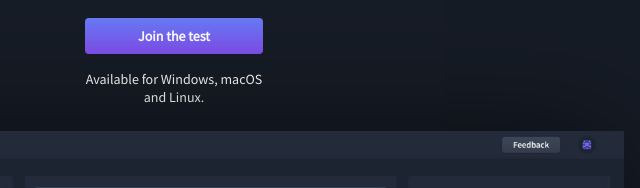
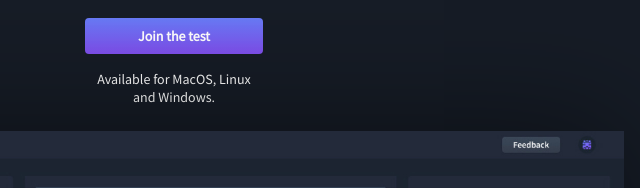
Before and after one commit to atomiclabs/hyperdex-site, a Gatsby site: page / in a window 1280 px wide. Shown: the part 390-578 px from the top of the page, 466-1106 px from the left. Built offline with nearby package versions, Linux system fonts and the light colour scheme; Gatsby itself is replaced by a stand-in of ours.

Commit message:
Modify "Available..." content for better flow

```diff
--- a/src/components/Header/index.js
+++ b/src/components/Header/index.js
@@ -11,7 +11,7 @@ export default () => <div className={styles.header}>
 	<p className={styles.title}><em>The</em> decentralized exchange for Atomic Swaps.</p>
 	<p className={styles.subTitle}>Desktop app for BarterDEX. Currently in private testing phase, official launch in July 2018.</p>
 	<Button text='Join the test' />
-	<p className={styles.text}>Available for Windows, macOS and Linux.</p>
+	<p className={styles.text}>Available for MacOS, Linux and Windows.</p>
 	<Chart />
 	<img src={headerAppImage} alt='stf' className={styles.headerAppImage}/>
 	<div className={styles.divider}></div>
--- a/src/components/Main/index.js
+++ b/src/components/Main/index.js
@@ -73,6 +73,6 @@ export default () => <div className={styles.main}>
 	<p style={{marginTop: '2rem'}} className={styles.title}>Ready to try HyperDEX?</p>
 	<p className={styles.subTitle}>Do your first Atomic Swap in minutes.</p>
 	<Button text='Join the test' />
-	<p className={styles.text}>Available for Windows, macOS and Linux.</p>
+	<p className={styles.text}>Available for macOS, Linux and Windows.</p>
 	<HorizontalWave />
 </div>
```
